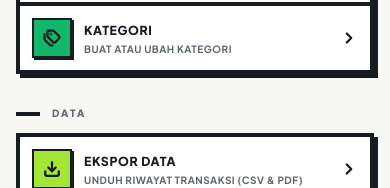
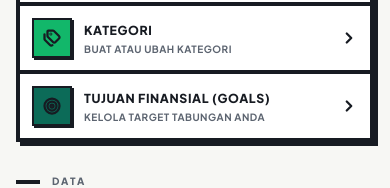
Before and after one commit to kumaha-sia/catatanku, a React (Vite) app in the folder frontend/: page /settings in a window 390 px wide. Shown: the part 451-639 px from the top of the page. Built offline with nearby package versions, Linux system fonts and the light colour scheme; no server answers; sample sign-in values are in the browser's storage.

Commit message:
feat(mobile): add Goals access to Settings Management menu

```diff
--- a/frontend/src/pages/Settings.tsx
+++ b/frontend/src/pages/Settings.tsx
@@ -1,5 +1,5 @@
 import { useState } from 'react';
-import { Users, Wallet, Tags, Download, Trash2, HelpCircle, ChevronRight, LogOut, Info, Loader2 } from 'lucide-react';
+import { Users, Wallet, Tags, Download, Trash2, HelpCircle, ChevronRight, LogOut, Info, Loader2, Target } from 'lucide-react';
 import { useAuthStore } from '../store/authStore';
 import { useNavigate } from 'react-router-dom';
 import { BottomSheet } from '../components/BottomSheet';
@@ -94,6 +94,14 @@ export const Settings = () => {
             subtitle="Buat atau ubah kategori"
             onClick={() => navigate('/categories')}
             iconBg="bg-income"
+          />
+          {/* Tambahkan Goals di sini khusus untuk kemudahan akses di Mobile */}
+          <SettingsItem
+            icon={<Target size={18} className="stroke-[3]" />}
+            title="Tujuan Finansial (Goals)"
+            subtitle="Kelola target tabungan Anda"
+            onClick={() => navigate('/goals')}
+            iconBg="bg-primary text-surface"
           />
         </div>
       </section>
```
